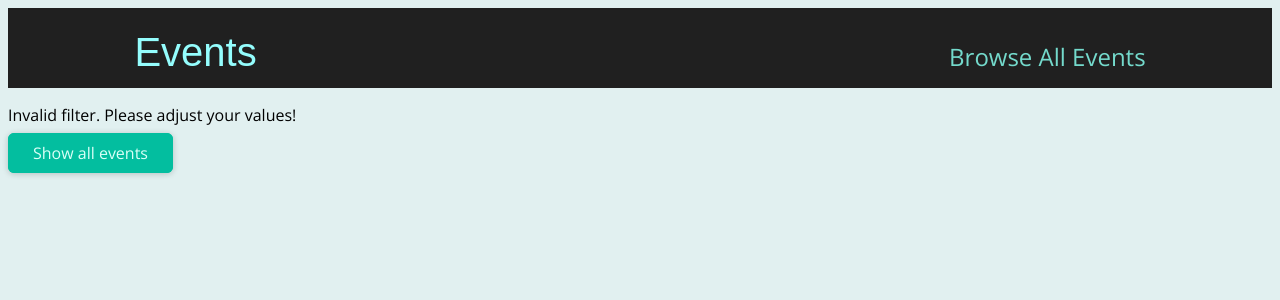
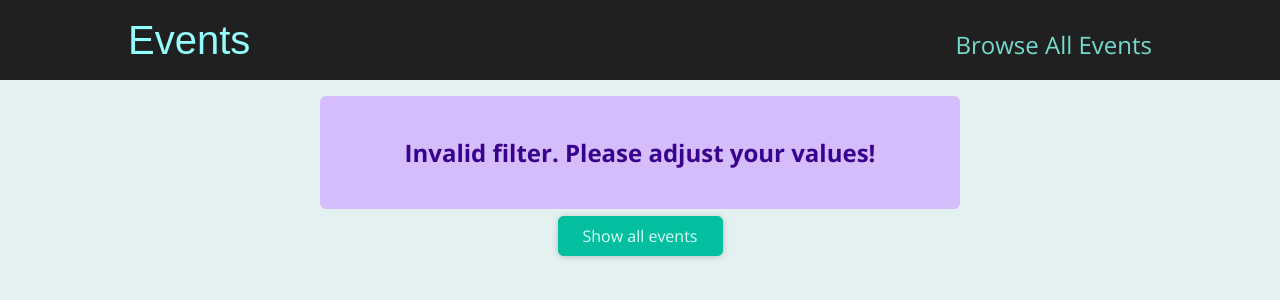
Before and after one commit to cllcnkrt/nextjs-events-app, a Next.js app: page /events in a window 1280 px wide. Shown: the top 300 px of the page. Built offline with nearby package versions, Linux system fonts and the light colour scheme.

Commit message:
project done

```diff
--- a/pages/events/[...slug].jsx
+++ b/pages/events/[...slug].jsx
@@ -4,6 +4,7 @@ import { getFilteredEvents } from '../../dummy-data';
 import EventList from '../../components/events-list/eventList';
 import ResultsTitle from '../../components/results-title/resultsTitle';
 import Button from '../../components/ui/button';
+import ErrorAlert from '../../components/error-alert/errorAlert';
 
 function FilteredEventsPage() {
   const router = useRouter();
@@ -30,7 +31,9 @@ function FilteredEventsPage() {
   ) {
     return (
       <>
-        <p>Invalid filter. Please adjust your values!</p>
+        <ErrorAlert>
+          <p>Invalid filter. Please adjust your values!</p>
+        </ErrorAlert>
         <div className="center">
           <Button link="/events">Show all events</Button>
         </div>
@@ -46,7 +49,9 @@ function FilteredEventsPage() {
   if (!filteredEvents || filteredEvents.length === 0) {
     return (
       <>
-        <p>No events found for chosen filter!</p>
+        <ErrorAlert>
+          <p className="center large ">No events found for chosen filter!</p>
+        </ErrorAlert>
         <div className="center">
           <Button link="/events">Show all events</Button>
         </div>
--- a/styles/globals.css
+++ b/styles/globals.css
@@ -1,12 +1,14 @@
-@import url('https://fonts.googleapis.com/css2?family=Lato:wght@700&family=Open+Sans:wght@400;700&display=swap');
+@import url('https://fonts.googleapis.com/css2?family=Lato:wght@400;700&family=Open+Sans:wght@400;700&display=swap');
 
 * {
   box-sizing: border-box;
 }
 
 body {
+  margin: 0;
   font-family: 'Open Sans', 'Lato', sans-serif;
-  background-color: #e1f0f0;
+  color: #414141;
+  background-color: #e4f1f1;
 }
 
 h1,
@@ -16,8 +18,23 @@ h4,
 h5,
 h6 {
   font-family: 'Lato', sans-serif;
+  color: #2b2b2b;
 }
 
+ul {
+  list-style: none;
+  margin: 0;
+  padding: 0;
+}
+
+.center {
+  margin: auto;
+  text-align: center;
+}
 li {
   list-style: none;
 }
+
+.large {
+  font-size: 1.5rem;
+}
```
Also changed, not shown: pages/events/[eventId].jsx (+6 -1 lines), components/error-alert/errorAlert.module.css (renamed from components/error-alert/error-alert.module.css).
